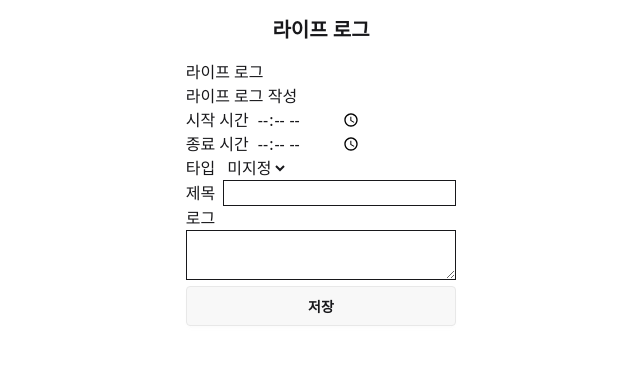
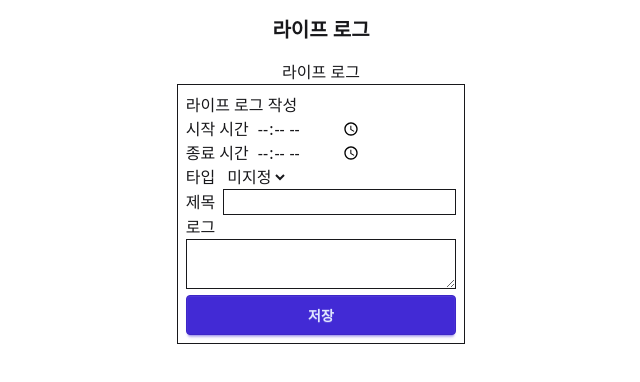
Before and after one commit to narahub123/scheduler_test, a React (Vite) app in the folder client/: page /lifelogs in a window 1280 px wide. Shown: the top 382 px of the page, without its empty margins (319-959 px from the left). Built offline with nearby package versions, Linux system fonts and the light colour scheme.

Commit message:
Feat: LifelogPage 수정

```diff
--- a/client/src/pages/LifelogPage/LifelogPage.tsx
+++ b/client/src/pages/LifelogPage/LifelogPage.tsx
@@ -62,9 +62,9 @@
         <h2 className="p-4 font-bold text-xl">라이프 로그</h2>
       </div>
       <div className="w-full h-full flex flex-col items-center">
-        <div>
-          {/* 캘린더로 표시? */}
-          <div>라이프 로그</div>
+        {/* 캘린더로 표시? */}
+        <div>라이프 로그</div>
+        <div className="border p-2">
           <div>
             <h2>라이프 로그 작성</h2>
           </div>
@@ -129,7 +129,7 @@
               ></textarea>
             </div>
           </div>
-          <Button className="w-full">저장</Button>
+          <Button className="w-full btn-primary">저장</Button>
         </div>
       </div>
     </div>
```
